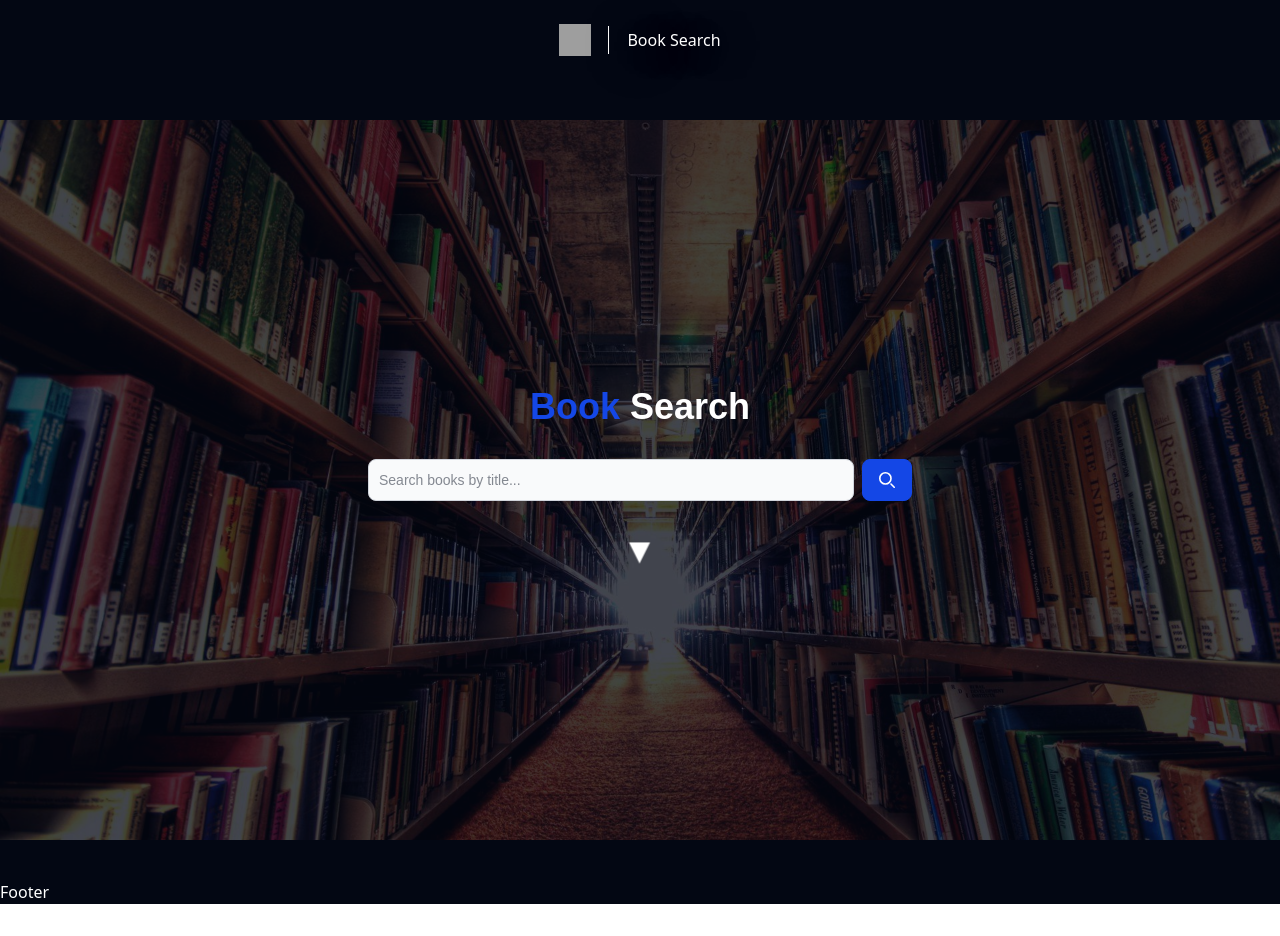
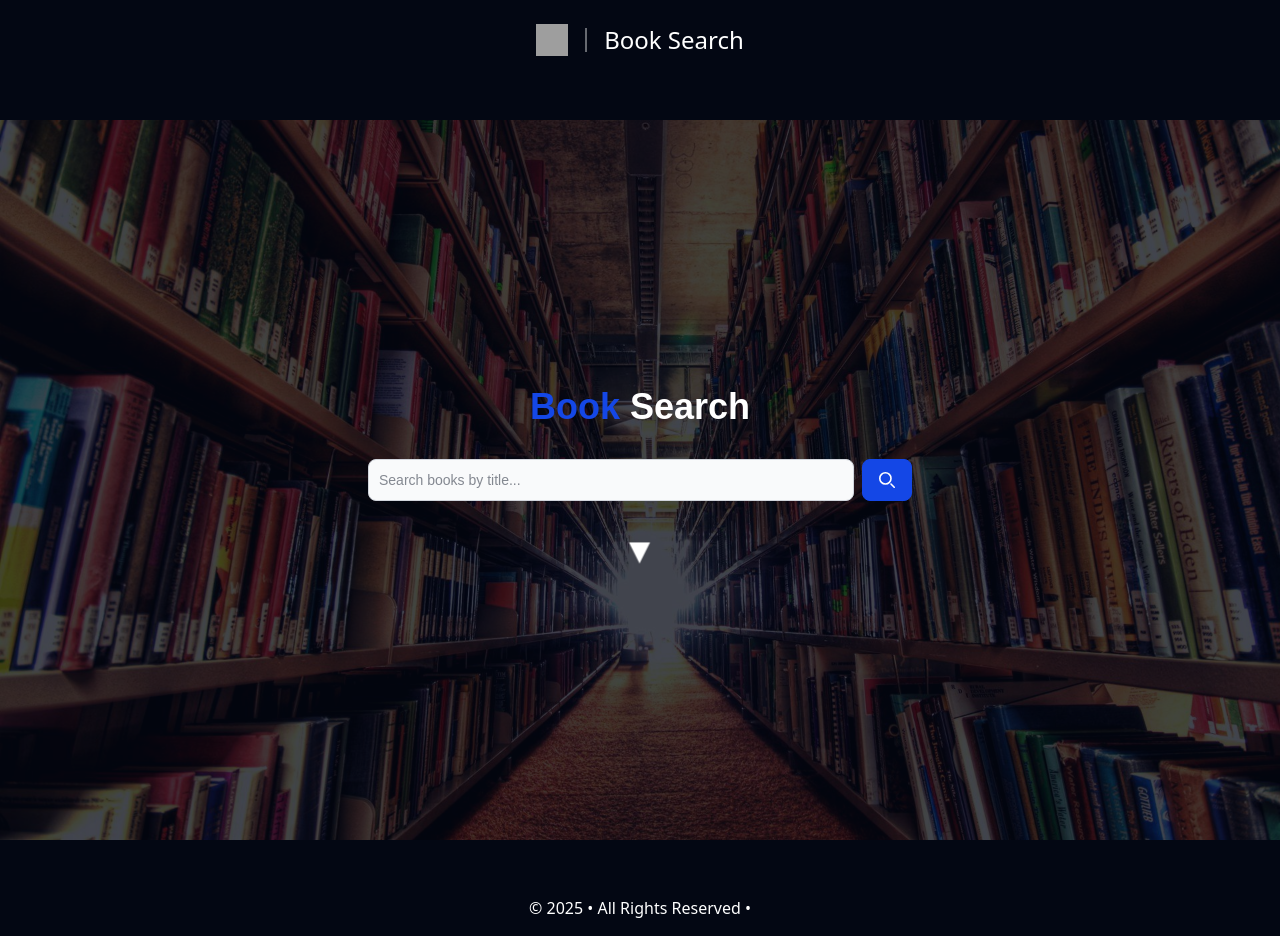
Before and after one commit to tonybnya/book-search, a React (Vite) app: page / in a window 1280 px wide. Before the commit the page ends 904 px from the top, so only its background shows below. Built offline with nearby package versions, Linux system fonts and the light colour scheme; grey boxes are pictures that could not be loaded; a web font is replaced by a local one.

Commit message:
style: update the styles

```diff
--- a/src/components/Footer.jsx
+++ b/src/components/Footer.jsx
@@ -1,7 +1,11 @@
 import React from "react";
 
 const Footer = () => {
-  return <div className="text-white">Footer</div>;
+  return (
+    <footer className="w-full text-center text-white font-light py-2 sm:py-4">
+      &copy; {new Date().getFullYear()} • All Rights Reserved •
+    </footer>
+  );
 };
 
 export default Footer;
--- a/src/components/Navbar.jsx
+++ b/src/components/Navbar.jsx
@@ -1,23 +1,50 @@
+// import React from "react";
+// import logo from "/book.png";
+//
+// const Navbar = () => {
+//   return (
+//     <nav className="text-white flex justify-center items-center gap-4 p-6">
+//       <img src={logo} className="h-8 w-8" alt="logo image" />
+//       <span className="text-white text-2xl">
+//         <svg
+//           width="4"
+//           height="30"
+//           viewBox="-1 -1 4 30"
+//           fill="none"
+//           id="svg-511912329_162"
+//         >
+//           <line x1="0.517395" x2="0.517395" y2="28" stroke="white"></line>
+//         </svg>
+//       </span>
+//
+//       <h1 className="text-white font-medium">Book Search</h1>
+//     </nav>
+//   );
+// };
+//
+// export default Navbar;
+
 import React from "react";
 import logo from "/book.png";
 
 const Navbar = () => {
   return (
-    <nav className="text-white flex justify-center items-center gap-4 p-6">
-      <img src={logo} className="h-8 w-8" alt="logo image" />
-      <span className="text-white text-2xl">
+    <nav className="flex items-center justify-center gap-2 sm:gap-4 px-4 py-2 sm:p-6 text-white w-full">
+      <img src={logo} className="h-6 w-6 sm:h-8 sm:w-8" alt="logo image" />
+      <span className="h-5 sm:h-6">
         <svg
           width="4"
-          height="30"
-          viewBox="-1 -1 4 30"
+          height="100%"
+          viewBox="0 0 4 30"
           fill="none"
-          id="svg-511912329_162"
+          xmlns="http://www.w3.org/2000/svg"
         >
-          <line x1="0.517395" x2="0.517395" y2="28" stroke="white"></line>
+          <line x1="2" y1="0" x2="2" y2="30" stroke="white" strokeWidth="1" />
         </svg>
       </span>
-
-      <h1 className="my-shadow text-white font-medium">Book Search</h1>
+      <h1 className="text-base sm:text-2xl font-medium text-white whitespace-nowrap">
+        Book Search
+      </h1>
     </nav>
   );
 };
```
